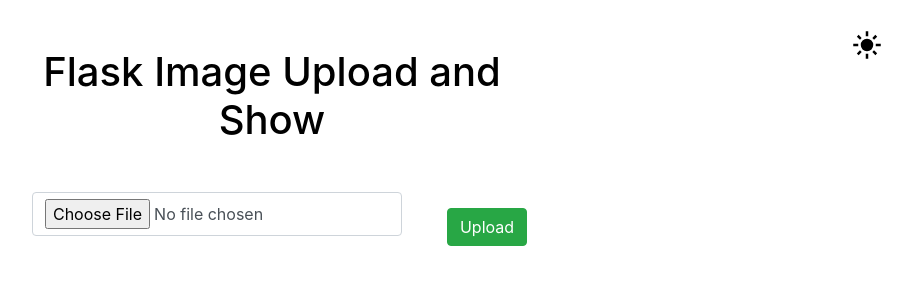
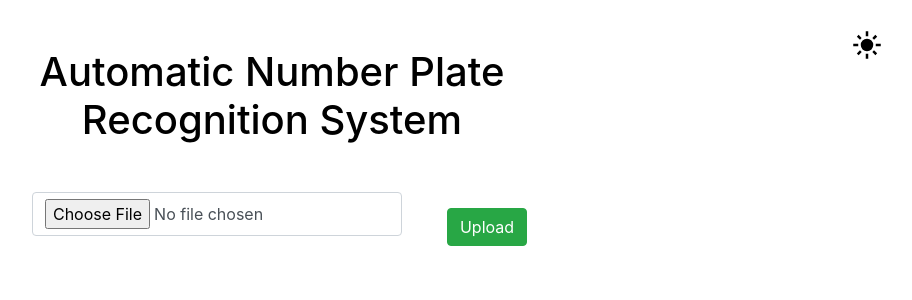
Before and after one commit to bytemat/anpr-system, a Flask app: page / in a window 1280 px wide. Shown: the top 300 px of the page, without its empty margins (368-1280 px from the left). Run offline with Flask 3, Linux system fonts and the light colour scheme; some libraries are stand-ins or nearby versions.

Commit message:
refactor and fix some bugs

```diff
--- a/static/css/style.css
+++ b/static/css/style.css
@@ -58,9 +58,9 @@
     display: none;
 }
 
-/* .darkmode #theme-switch svg:last-child {
+.darkmode #theme-switch svg:last-child {
     display: none;
-} */
+}
 
 .darkmode #theme-switch svg:first-child {
     display: block;
--- a/static/js/darkmode.js
+++ b/static/js/darkmode.js
@@ -1,9 +1,7 @@
-
 const themeSwitch = document.getElementById('theme-switch')
 const body = document.body;
 
 themeSwitch.addEventListener("click", () => {
-
     body.classList.toggle("darkmode");
 
     darkmode = localStorage.getItem('darkmode')
--- a/templates/index.html
+++ b/templates/index.html
@@ -7,10 +7,6 @@
     <meta http.equiv="X-UA-Compatible" content="ie-edge">
 
     <link href="https://fonts.googleapis.com/css2?family=Poppins:wght@400;600&display=swap" rel="stylesheet">
-    <link href="https://fonts.googleapis.com/css2?family=Roboto:wght@400;500&display=swap" rel="stylesheet">
-    <link href="https://fonts.googleapis.com/css2?family=Open+Sans:wght@300;400&display=swap" rel="stylesheet">
-
-
     <link rel="stylesheet" href="https://cdn.jsdelivr.net/npm/bootstrap@4.0.0/dist/css/bootstrap.min.css" integrity="sha384-Gn5384xqQ1aoWXA+058RXPxPg6fy4IWvTNh0E263XmFcJlSAwiGgFAW/dAiS6JXm" crossorigin="anonymous">
     <link rel="stylesheet" href="{{ url_for('static', filename='css/style.css') }}">
 
@@ -28,7 +24,7 @@
         <div class="container">
             <div class="row">
                 <div class="col-6 mx-auto mt-5 text-center">
-                    <h1 class="mb-5">Flask Image Upload and Show</h1>
+                    <h1 class="mb-5"> Automatic Number Plate Recognition System</h1>
 
                     <form method="post" enctype="multipart/form-data">
                         {{ form.hidden_tag() }}
```
Also changed, not shown: assets/icons/dark_mode_24dp_E3E3E3_FILL1_wght400_GRAD0_opsz24.svg (deleted), assets/icons/light_mode_24dp_E3E3E3_FILL1_wght400_GRAD0_opsz24.svg (deleted).
